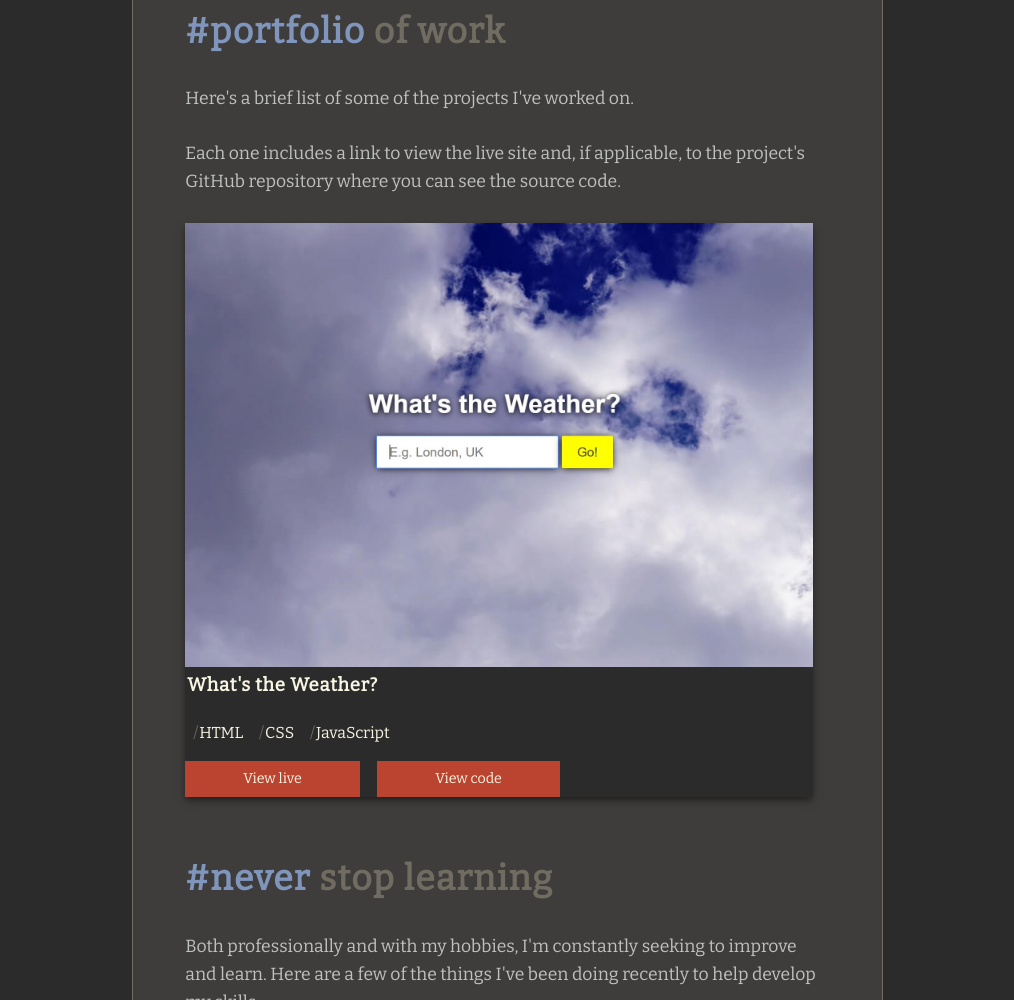
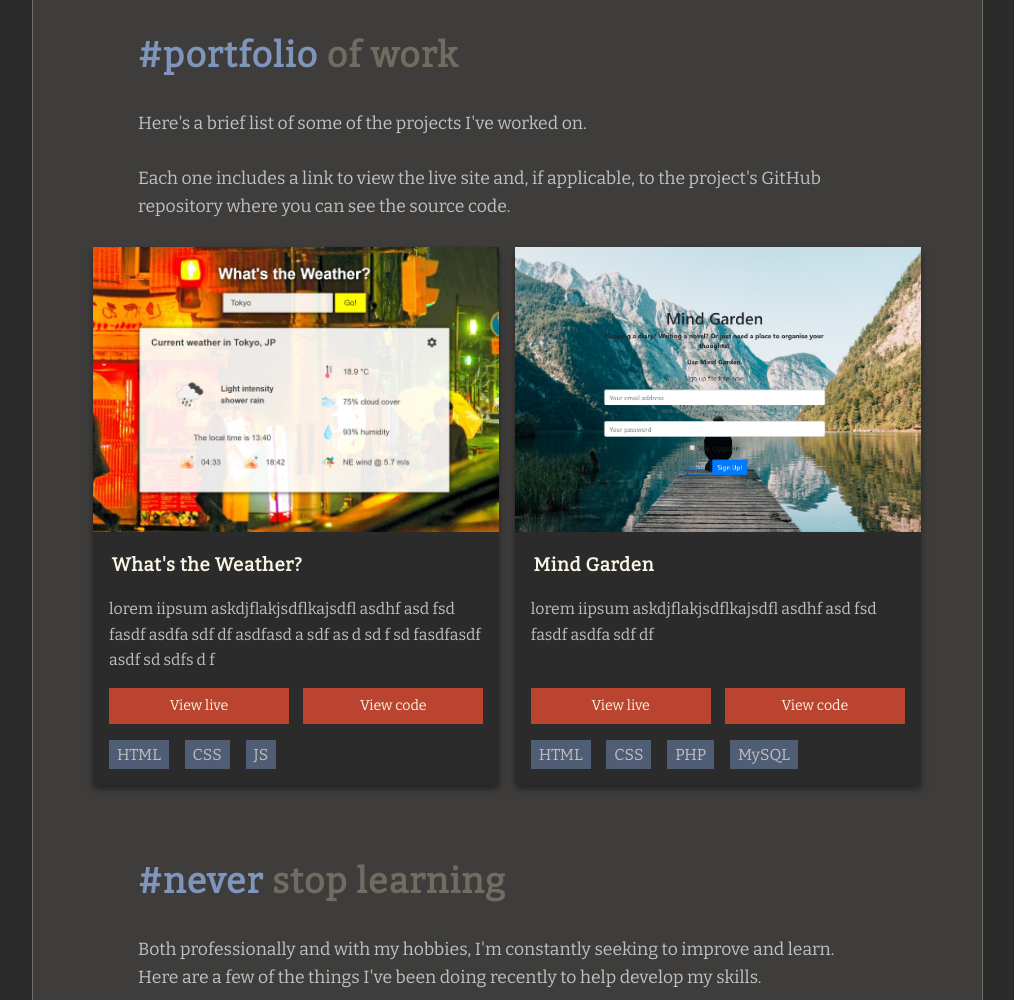
Before and after one commit to AngusMacrae/portfolio, a website: page index.html in a window 1280 px wide. Shown: the part 924-1924 px from the top of the page, without its empty margins (133-1147 px from the left). Drawn offline with nearby package versions, Linux system fonts and the light colour scheme.

Commit message:
Styling for portfolio section

```diff
--- a/css/am-reset.css
+++ b/css/am-reset.css
@@ -45,6 +45,10 @@ select {
     --flow-space: 1.5em;
 }
 
+.flow-tight {
+    --flow-space: 1em;
+}
+
 .flow>*+* {
     margin-top: var(--flow-space);
 }
--- a/css/styles.css
+++ b/css/styles.css
@@ -54,8 +54,8 @@ div.padder {
 main {
 	background-color: var(--dark-grey-highlight);
 	border-right: 1px solid var(--light-grey);
-	max-width: 750px;
-	padding: 3em;
+	max-width: 950px;
+	padding: 6em;
 }
 
 #side-nav-container {
@@ -290,13 +290,6 @@ h2 {
 	font-size: 200%;
 }
 
-h3 {
-	color: var(--off-white);
-	/* background-color: var(--dark-grey); */
-	padding: 0.2em 0.1em;
-	/* margin: 0 -3em; */
-}
-
 main a {
 	color: var(--red);
 	text-decoration: none;
@@ -307,22 +300,25 @@ main a:hover {
 	color: var(--red-highlight);
 }
 
-ul.skills {
-	display: flex;
-	flex-wrap: wrap;
+.skills#main-skills-list {
 	justify-content: space-between;
 	color: var(--off-white);
 }
 
-ul.skills li {
+ul.skills {
+	display: flex;
+	flex-wrap: wrap;
+}
+
+.skills#main-skills-list li {
 	margin: 0 0.5em;
 }
 
-ul.skills li:last-of-type {
+.skills#main-skills-list li:last-of-type {
 	margin-right: auto;
 }
 
-ul.skills li::before {
+.skills#main-skills-list li::before {
 	content: "/";
 	margin-right: 1px;
 	color: var(--light-grey);
@@ -335,59 +331,73 @@ ul.skills li::after {
 	color: var(--light-grey);
 } */
 
-/* .portfolio-img-gallery {
-	display: flex;
-	justify-content: space-between;
-	background-color: var(--off-white);
-	margin: 1em -3em;
-	padding: 0;
-} */
-
 #portfolio-items {
 	display: flex;
 	flex-wrap: wrap;
+	justify-content: center;
+	margin-left: -3em;
+	margin-right: -3em;
 }
 
 .portfolio-item {
 	font-size: 0.9em;
-	flex: 1;
+	flex: 1 0 20em;
+	max-width: 30em;
 	background-color: var(--dark-grey);
-	/* border: 1px solid transparent; */
 	box-shadow: 0px 4px 8px -1px rgba(0, 0, 0, 0.54);
-	/* transition: transform 0.2s; */
-	/* border-left: 1px solid var(--light-grey); */
-	/* border-bottom: 1px solid var(--light-grey); */
+	transition: transform 0.2s;
+	display: flex;
+	flex-direction: column;
+	margin-left: 0.5em;
+	margin-right: 0.5em;
+	margin-bottom: 1em;
 }
 
 .portfolio-item:hover {
-	/* transform: scale(1.03); */
+	transform: scale(1.03);
 }
 
-.portfolio-item:nth-of-type(odd) {
+.portfolio-item img {
+	object-fit: cover;
+	height: 18em;
+}
+
+.portfolio-item :not(img) {
+	margin-left: 1em;
 	margin-right: 1em;
 }
 
-.portfolio-info {
-	/* overflow: hidden; */
-	/* height: 0; */
-	/* transition: height 0.2s; */
+.portfolio-item h3 {
+	color: var(--off-white);
 }
 
-.portfolio-item:hover .portfolio-info {
-	/* height: 10em; */
+.portfolio-item p {
+	flex: 1;
 }
 
-.portfolio-overview img {
-	display: block;
-	width: 100%;
-	/* margin: 0 -3em; */
+.portfolio-buttons {
+	display: flex;
 }
 
-form {
-	display: flex;
-	flex-wrap: wrap;
-	padding: 1em 1em 1em 2em;
-	justify-content: center;
+.portfolio-buttons button {
+	padding: 0.4em 0;
+	margin: 0;
+	flex: 1 0 34%;
+}
+
+.portfolio-buttons button:first-of-type {
+	margin-right: 1em;
+}
+
+.portfolio-item .skills li {
+	background-color: var(--dark-coral);
+	padding: 0.1em 0.5em;
+	margin-left: 0;
+	margin-right: 0;
+}
+
+.portfolio-item .skills li:not(:first-of-type) {
+	margin-left: 1em;
 }
 
 input,
@@ -396,6 +406,20 @@ button {
 	padding: 0.4em 0.7em;
 	font-size: 90%;
 	border: 1px solid transparent;
+}
+
+form {
+	display: flex;
+	flex-wrap: wrap;
+	padding: 1em 1em 1em 2em;
+	justify-content: center;
+	max-width: 620px;
+	margin: 0 auto;
+}
+
+input,
+textarea,
+form button {
 	margin-right: 1em;
 }
 
--- a/index.html
+++ b/index.html
@@ -94,7 +94,7 @@
 
         <h2>#what <span class="muted">I can do</span></h2>
         <p>I am proficient with the following technologies:</p>
-        <ul class="skills">
+        <ul class="skills" id="main-skills-list">
             <li>HTML</li>
             <li>CSS</li>
             <li>JavaScript</li>
@@ -115,34 +115,41 @@
         <p>Each one includes a link to view the live site and, if applicable, to the project's GitHub repository where
             you can see the source code.</p>
 
-        <section id="portfolio-items">
+        <div id="portfolio-items">
 
-            <article class="portfolio-item">
-                <img src="images/portfolio/weather-initial.jpg">
-                <div class="portfolio-info">
-                    <h3>What's the Weather?</h3>
-                    <ul class="skills">
-                        <li>HTML</li>
-                        <li>CSS</li>
-                        <li>JavaScript</li>
-                    </ul>
+            <article class="portfolio-item flow flow-tight">
+                <img src="images/portfolio/weather-tokyo-cropped.jpg">
+                <h3>What's the Weather?</h3>
+                <p>lorem iipsum askdjflakjsdflkajsdfl asdhf asd fsd fasdf asdfa sdf df asdfasd a sdf as d sd f sd
+                    fasdfasdf asdf sd sdfs d f</p>
+                <div class="portfolio-buttons">
                     <button>View live</button>
                     <button>View code</button>
                 </div>
-            </article>
-            <!-- <article class="portfolio-item">
-                <img src="images/portfolio/weather-initial.jpg">
-                <h3>What's the Weather?</h3>
                 <ul class="skills">
                     <li>HTML</li>
                     <li>CSS</li>
-                    <li>JavaScript</li>
+                    <li>JS</li>
                 </ul>
-                <button>View live</button>
-                <button>View code</button>
-            </article> -->
+            </article>
 
-        </section>
+            <article class="portfolio-item flow flow-tight">
+                <img src="images/portfolio/mind-garden-login.jpg">
+                <h3>Mind Garden</h3>
+                <p>lorem iipsum askdjflakjsdflkajsdfl asdhf asd fsd fasdf asdfa sdf df</p>
+                <div class="portfolio-buttons">
+                    <button>View live</button>
+                    <button>View code</button>
+                </div>
+                <ul class="skills">
+                    <li>HTML</li>
+                    <li>CSS</li>
+                    <li>PHP</li>
+                    <li>MySQL</li>
+                </ul>
+            </article>
+
+        </div>
 
         <h2 id="learning" class="scroll-section">#never <span class="muted">stop learning</span></h2>
         <p>Both professionally and with my hobbies, I'm constantly seeking to improve and learn. Here are a few of the
@@ -172,6 +179,8 @@
 
     <div class="padder"></div>
 
+    <div hidden id="main-preload"></div>
+
     <script src="script.js"></script>
 </body>
 
```
Also changed, not shown: images/portfolio/mind-garden-login.jpg (added).
